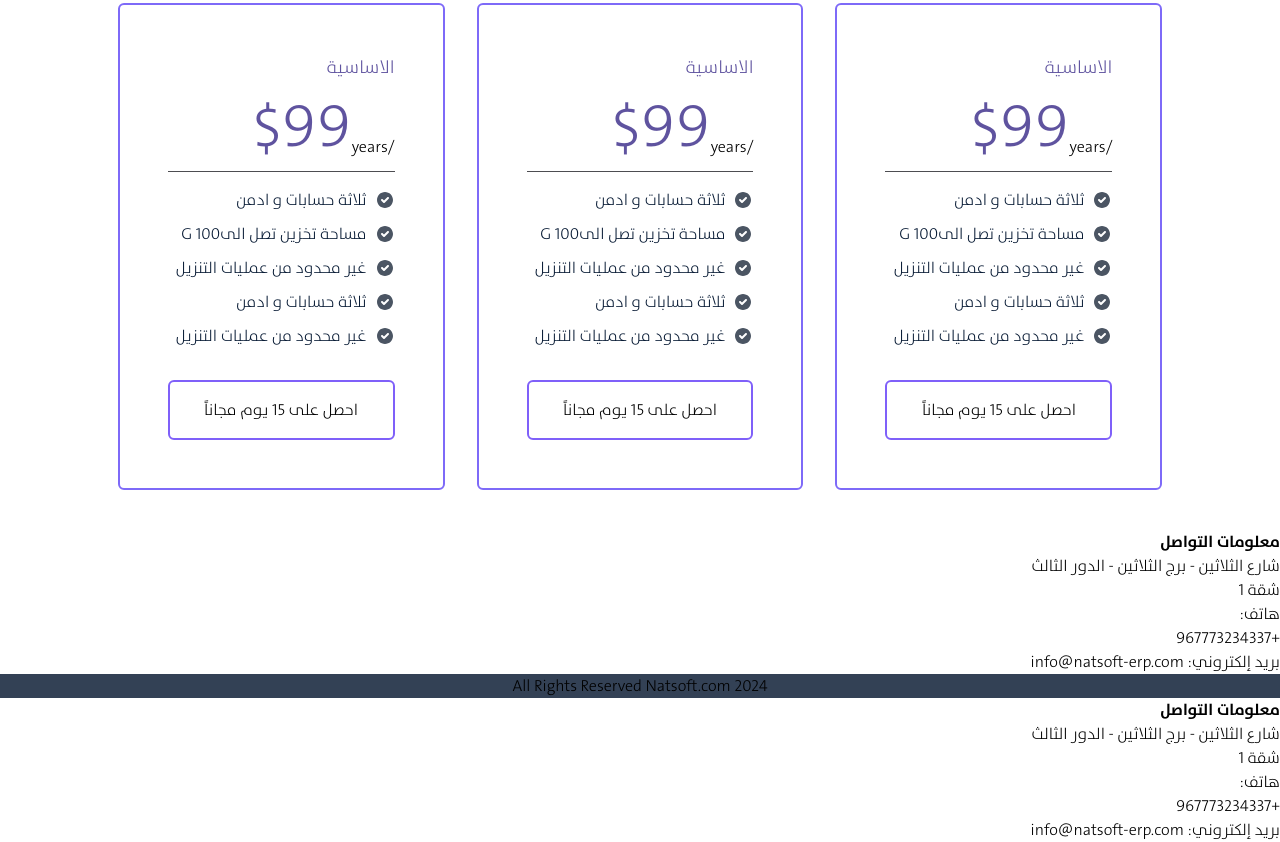
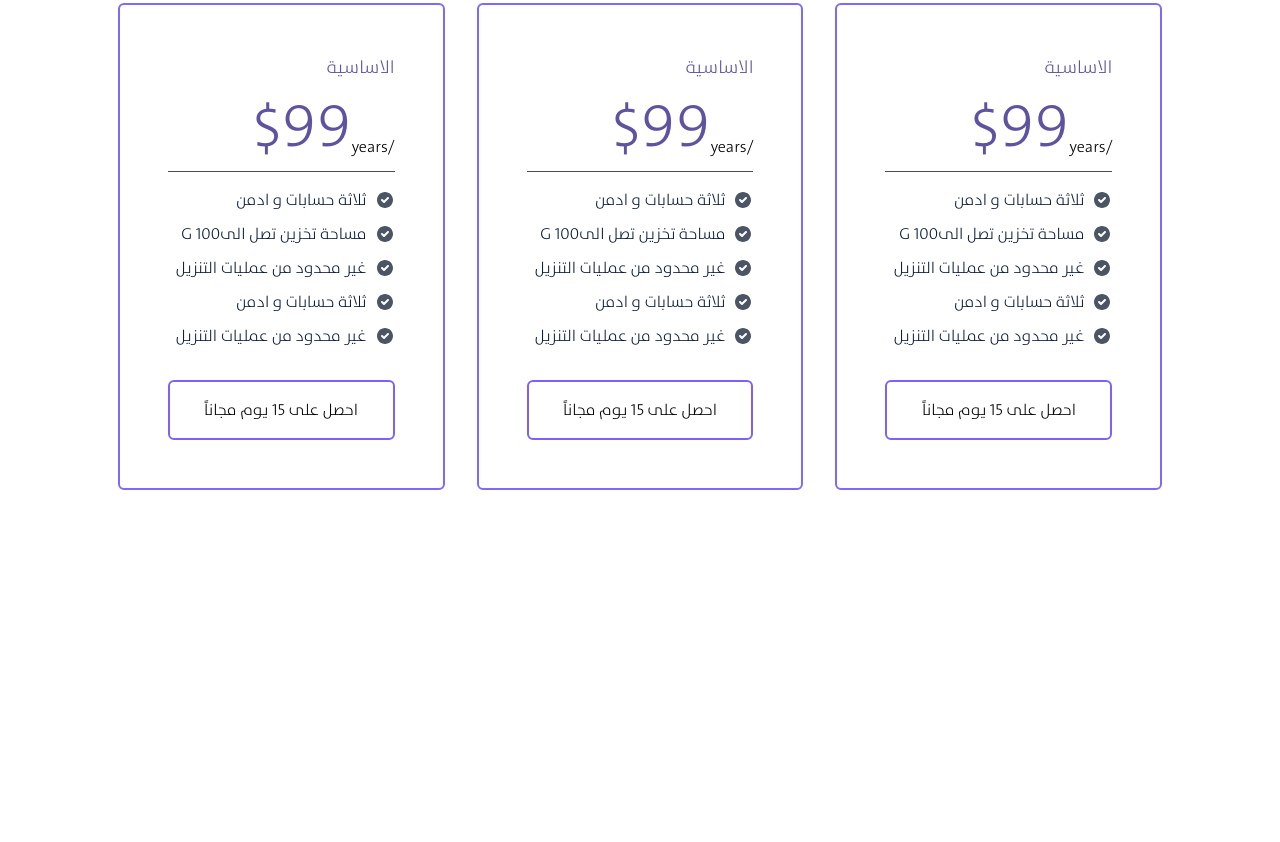
Before and after one commit to MohdFahd/natSoft, a website: page src/index.html in a window 1280 px wide. Shown: the part 2356-3198 px from the top of the page. After the commit the page ends 2886 px from the top, so only its background shows below. Drawn offline with Linux system fonts and the light colour scheme.

Commit message:
Remove duplicate contact information in footer

```diff
--- a/src/index.html
+++ b/src/index.html
@@ -434,26 +434,6 @@
           </div>
         </div>
       </div>
-       <div class="self-end">
-          <h1 class="TheSans-bold">معلومات التواصل</h1>
-          <p>شارع الثلاثين - برج الثلاثين - الدور الثالث</p>
-          <p>شقة 1</p>
-          <p>هاتف:</p>
-          <p>+967773234337</p>
-          <p>بريد إلكتروني: info@natsoft-erp.com</p>
-        </div>
-        <div class="self-end text-xm text-center bg-slate-700">
-          2024 All Rights Reserved Natsoft.com
-        </div>
-        <div class="self-end">
-          <h1 class="TheSans-bold">معلومات التواصل</h1>
-          <p>شارع الثلاثين - برج الثلاثين - الدور الثالث</p>
-          <p>شقة 1</p>
-          <p>هاتف:</p>
-          <p>+967773234337</p>
-          <p>بريد إلكتروني: info@natsoft-erp.com</p>
-        </div>
-      </footer>
     </div>
   </body>
 </html>
```
